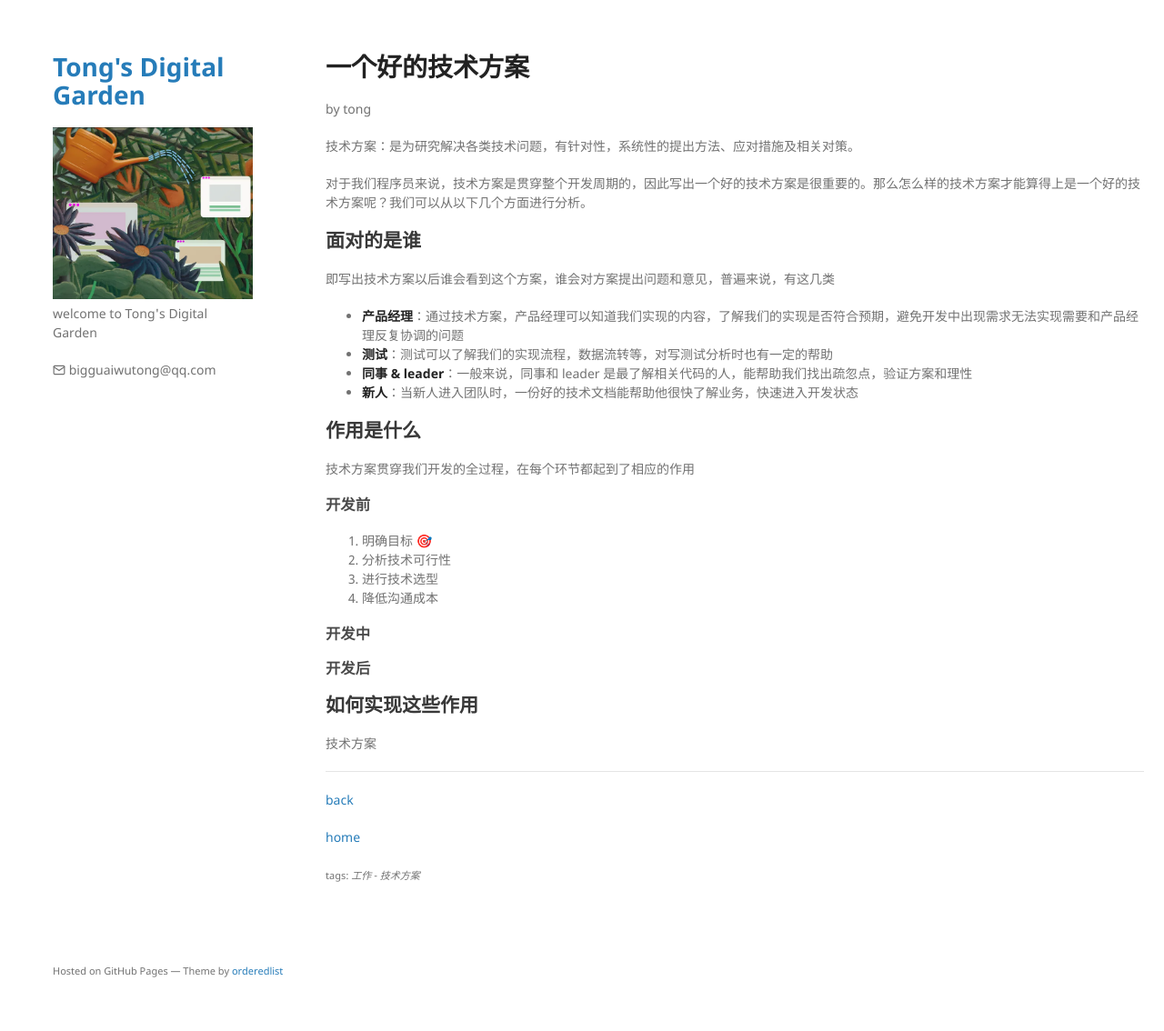
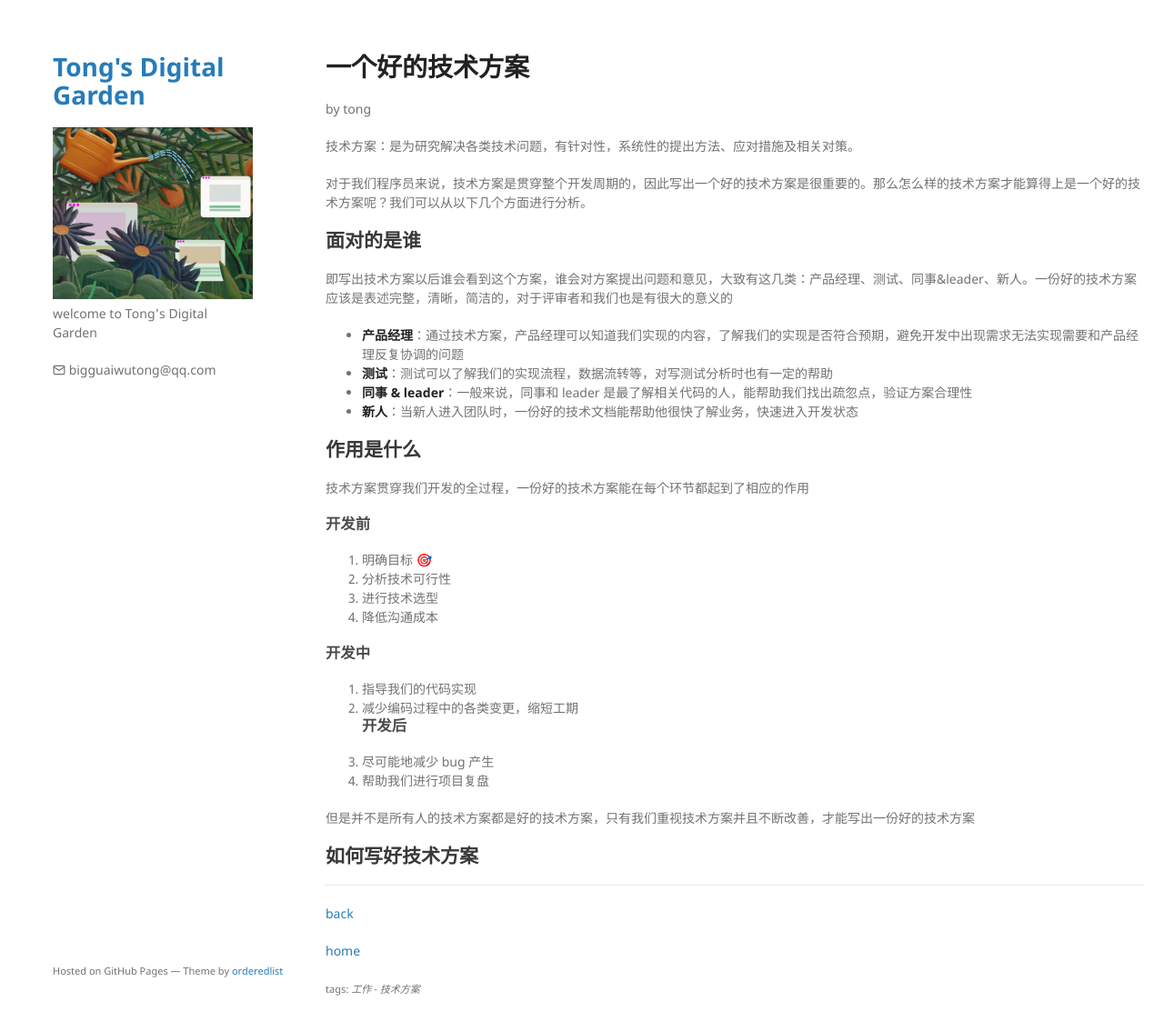
Before and after one commit to TongCodeSpace/TongCodeSpace.github.io, a Jekyll site: the page built from note/想法/记录/什么是一个好的技术方案.md, in a window 1280 px wide and 1147 px high. Shown: the top 1134 px of the window at 91% size. Built offline with Jekyll 4.4.1, drawn with Linux system fonts in a browser that asks for light colours.

Commit message:
vault backup: M .DS_Store .obsidian/workspace.json note/想法/记录/什么是一个好的技术方案.md, A head-custom.html sidebar.html, D readme.md thumbnail.png

```diff
--- a/note/想法/记录/什么是一个好的技术方案.md
+++ b/note/想法/记录/什么是一个好的技术方案.md
@@ -10,16 +10,16 @@ title: 一个好的技术方案
 
 对于我们程序员来说，技术方案是贯穿整个开发周期的，因此写出一个好的技术方案是很重要的。那么怎么样的技术方案才能算得上是一个好的技术方案呢？我们可以从以下几个方面进行分析。
 ## 面对的是谁
-即写出技术方案以后谁会看到这个方案，谁会对方案提出问题和意见，普遍来说，有这几类
+即写出技术方案以后谁会看到这个方案，谁会对方案提出问题和意见，大致有这几类：产品经理、测试、同事&leader、新人。一份好的技术方案应该是表述完整，清晰，简洁的，对于评审者和我们也是有很大的意义的
 
 - **产品经理**：通过技术方案，产品经理可以知道我们实现的内容，了解我们的实现是否符合预期，避免开发中出现需求无法实现需要和产品经理反复协调的问题
 - **测试**：测试可以了解我们的实现流程，数据流转等，对写测试分析时也有一定的帮助
-- **同事 & leader**：一般来说，同事和 leader 是最了解相关代码的人，能帮助我们找出疏忽点，验证方案和理性
+- **同事 & leader**：一般来说，同事和 leader 是最了解相关代码的人，能帮助我们找出疏忽点，验证方案合理性
 - **新人**：当新人进入团队时，一份好的技术文档能帮助他很快了解业务，快速进入开发状态
 
 
 ## 作用是什么
-技术方案贯穿我们开发的全过程，在每个环节都起到了相应的作用
+技术方案贯穿我们开发的全过程，一份好的技术方案能在每个环节都起到了相应的作用
 ### 开发前
 1. 明确目标 🎯
 2. 分析技术可行性
@@ -27,12 +27,16 @@ title: 一个好的技术方案
 4. 降低沟通成本
 
 ### 开发中
+1. 指导我们的代码实现
+2. 减少编码过程中的各类变更，缩短工期
+### 开发后
+1. 尽可能地减少 bug 产生
+2. 帮助我们进行项目复盘
 
-### 开发后
+但是并不是所有人的技术方案都是好的技术方案，只有我们重视技术方案并且不断改善，才能写出一份好的技术方案
+## 如何写好技术方案
 
-## 如何实现这些作用
 
-技术方案
 
 
 
```
Also changed, not shown: head-custom.html (added, +9 -0 lines), sidebar.html (added, +18 -0 lines), .obsidian/workspace.json, readme.md (deleted), thumbnail.png (deleted), 1 other file.
